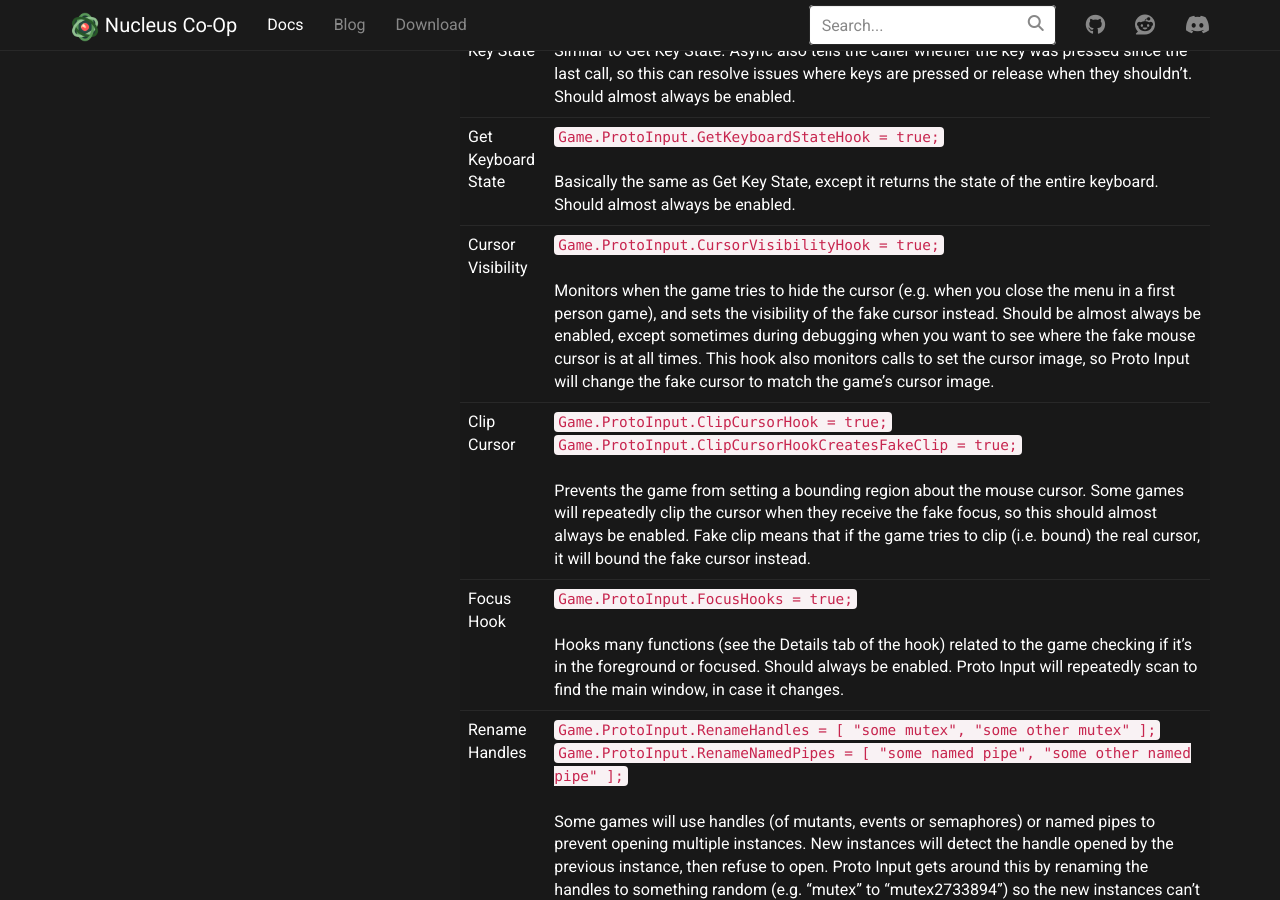
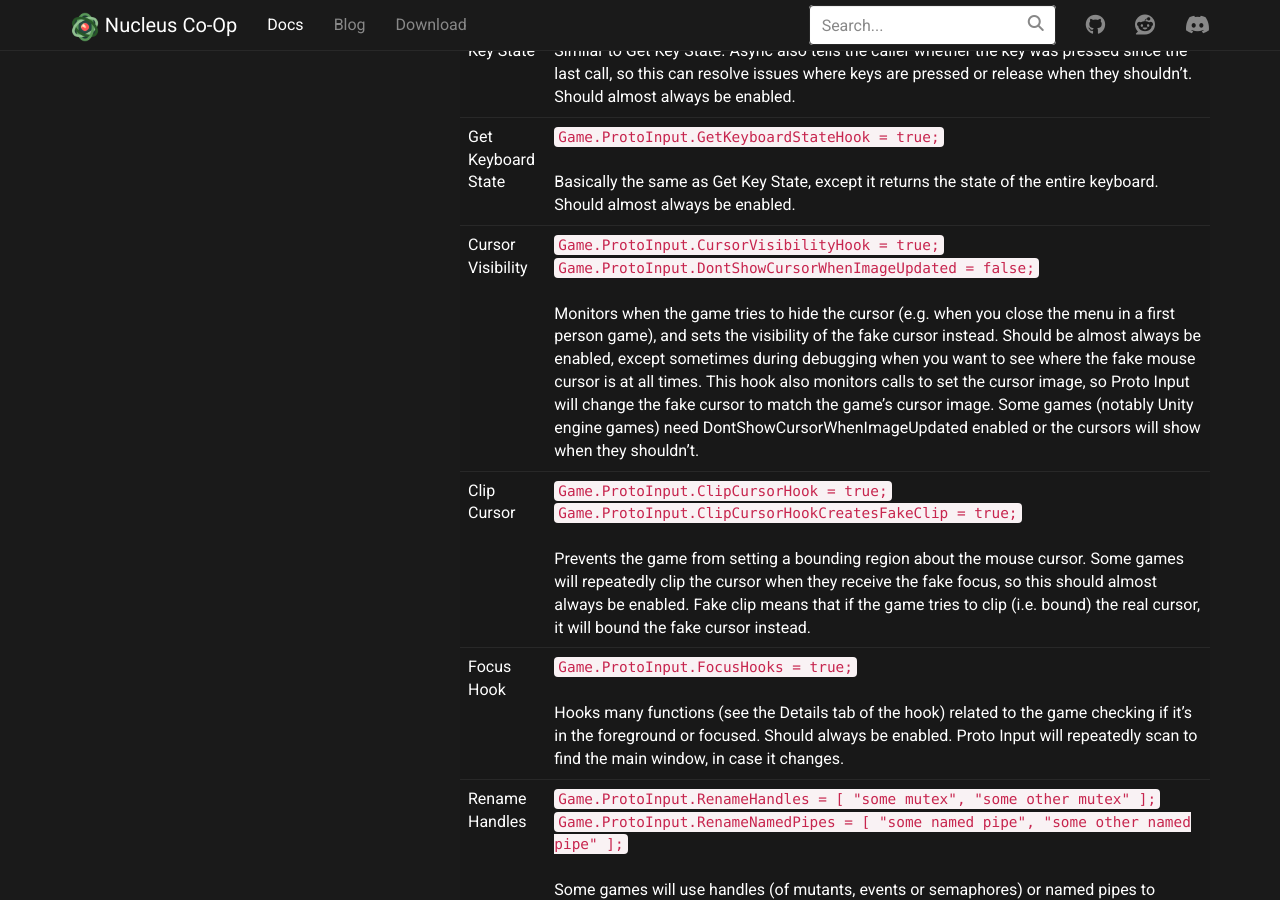
Before and after one commit to nucleus-coop/nucleus-coop.github.io, a Jekyll site: the page built from _docs/protoinput.md, in a window 1280 px wide and 900 px high, scrolled down 5756 px. Built offline with Jekyll 4.4.1, drawn with Linux system fonts in a browser that asks for light colours; nearby versions of some CDN libraries.

Commit message:
Added DontShowCursorWhenImageUpdated documentation

```diff
--- a/_docs/protoinput.md
+++ b/_docs/protoinput.md
@@ -120,7 +120,7 @@ You should use the Proto GUI to enable/disable hooks at runtime until you get in
 | Get Key State       | `Game.ProtoInput.GetKeyStateHook = true;`<br><br>Hooks GetKeyState to return the "fake" keyboard state. You should almost always have this enabled even if it appears to have no effect: when using multiple keyboards at the game time, they may interfere without this hook.                                                                                                                                                                                                                                                                                                                                                                                                                                                                                                                                                                                                                                                                                          |
 | Get Async Key State | `Game.ProtoInput.GetAsyncKeyStateHook = true;`<br><br>Similar to Get Key State. Async also tells the caller whether the key was pressed since the last call, so this can resolve issues where keys are pressed or release when they shouldn't. Should almost always be enabled.                                                                                                                                                                                                                                                                                                                                                                                                                                                                                                                                                                                                                                                                                         |
 | Get Keyboard State  | `Game.ProtoInput.GetKeyboardStateHook = true;`<br><br>Basically the same as Get Key State, except it returns the state of the entire keyboard. Should almost always be enabled.                                                                                                                                                                                                                                                                                                                                                                                                                                                                                                                                                                                                                                                                                                                                                                                         |
-| Cursor Visibility   | `Game.ProtoInput.CursorVisibilityHook = true;`<br><br>Monitors when the game tries to hide the cursor (e.g. when you close the menu in a first person game), and sets the visibility of the fake cursor instead. Should be almost always be enabled, except sometimes during debugging when you want to see where the fake mouse cursor is at all times. This hook also monitors calls to set the cursor image, so Proto Input will change the fake cursor to match the game's cursor image.                                                                                                                                                                                                                                                                                                                                                                                                                                                                                                                                                                                                               |
+| Cursor Visibility   | `Game.ProtoInput.CursorVisibilityHook = true;`<br>`Game.ProtoInput.DontShowCursorWhenImageUpdated = false;`<br><br>Monitors when the game tries to hide the cursor (e.g. when you close the menu in a first person game), and sets the visibility of the fake cursor instead. Should be almost always be enabled, except sometimes during debugging when you want to see where the fake mouse cursor is at all times. This hook also monitors calls to set the cursor image, so Proto Input will change the fake cursor to match the game's cursor image. Some games (notably Unity engine games) need DontShowCursorWhenImageUpdated enabled or the cursors will show when they shouldn't.                                                                                                                                                                                                                                                                                                                                                                                                                                                                                                                                                                                                               |
 | Clip Cursor         | `Game.ProtoInput.ClipCursorHook = true;`<br>`Game.ProtoInput.ClipCursorHookCreatesFakeClip = true;`<br><br>Prevents the game from setting a bounding region about the mouse cursor. Some games will repeatedly clip the cursor when they receive the fake focus, so this should almost always be enabled. Fake clip means that if the game tries to clip (i.e. bound) the real cursor, it will bound the fake cursor instead.                                                                                                                                                                                                                                                                                                                                                                                                                                                                                                                                                                                                                                                                                                                          |
 | Focus Hook          | `Game.ProtoInput.FocusHooks = true;`<br><br>Hooks many functions (see the Details tab of the hook) related to the game checking if it's in the foreground or focused. Should always be enabled. Proto Input will repeatedly scan to find the main window, in case it changes.                                                                                                                                                                                                                                                                                                                                                                                                                                                                                                                                                                                                                                                                                                                                                                         |
 | Rename Handles      | `Game.ProtoInput.RenameHandles = [ "some mutex", "some other mutex" ];`<br>`Game.ProtoInput.RenameNamedPipes = [ "some named pipe", "some other named pipe" ];`<br><br>Some games will use handles (of mutants, events or semaphores) or named pipes to prevent opening multiple instances. New instances will detect the handle opened by the previous instance, then refuse to open. Proto Input gets around this by renaming the handles to something random (e.g. "mutex" to "mutex2733894") so the new instances can't detect it. Since the handles are usually opened at startup, you will usually need startup injection. To get the names of these handles, use Process Explorer to browse the handles, then use some guesswork.                                                                                                                                                                                                                                |
```
